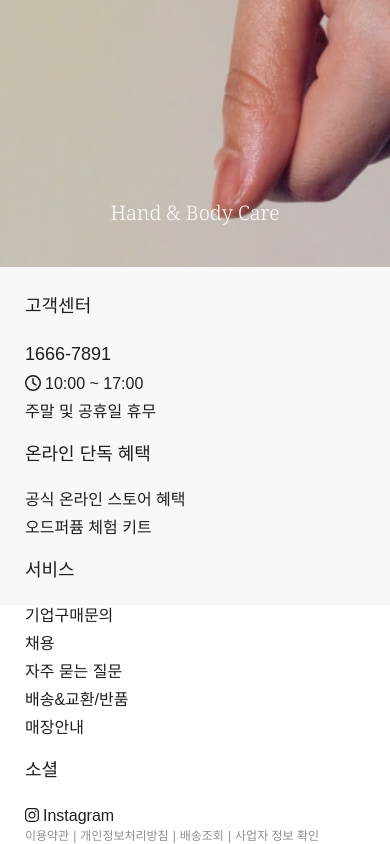
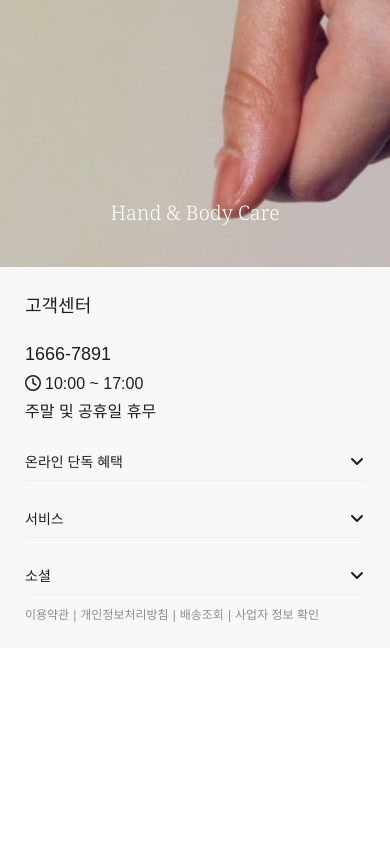
Before and after one commit to yeo-seoyun/non-fiction, a React (Vite) app: page / in a window 390 px wide. Shown: the part 2265-3109 px from the top of the page. After the commit the page ends 2913 px from the top, so only its background shows below. Built offline with nearby package versions, Linux system fonts and the light colour scheme; a web font is replaced by a local one; what pocketbase would draw is missing.

Commit message:
[Design] :   footer UI 수정

```diff
--- a/src/components/organisms/Footer.jsx
+++ b/src/components/organisms/Footer.jsx
@@ -1,11 +1,12 @@
 import { faInstagram } from "@fortawesome/free-brands-svg-icons";
 import { faClock } from "@fortawesome/free-regular-svg-icons";
 import { FontAwesomeIcon } from "@fortawesome/react-fontawesome";
+import Dropdown from "../atom/Dropdown";
 
 function Footer() {
   return (
-    <footer className="bg-gray-300 flex flex-col justify-between p-[1.563rem] w-full h-[30vh] md:h-[25vh] sm:h-[40vh]">
-      <div className="flex flex-wrap gap-y-4 lg:flex-row  sm:flex-col justify-between">
+    <footer className="bg-gray-300 flex flex-col justify-between gap-3 p-[1.563rem] w-full h-[30vh] md:h-auto sm:h-auto ">
+      <div className="flex flex-wrap gap-y-4 lg:flex-row  sm:flex-col justify-between md:hidden sm:hidden">
         <ul>
           <li className="text-lg pb-5">고객센터</li>
           <ul className="flex flex-col gap-1">
@@ -44,6 +45,44 @@ function Footer() {
           </ul>
         </ul>
       </div>
+
+      <div className="lg:hidden flex flex-col gap-5">
+        <ul>
+          <li className="text-lg pb-5">고객센터</li>
+          <ul className="flex flex-col gap-1">
+            <li className="text-lg">1666-7891</li>
+            <li>
+              <FontAwesomeIcon icon={faClock} className="mr-1" />
+              10:00 ~ 17:00
+            </li>
+            <li>주말 및 공휴일 휴무</li>
+          </ul>
+        </ul>
+        <Dropdown title="온라인 단독 혜택">
+          <ul className="flex  flex-col gap-1">
+            <li>공식 온라인 스토어 혜택</li>
+            <li>오드퍼퓸 체험 키트</li>
+          </ul>
+        </Dropdown>
+        <Dropdown title="서비스">
+          <ul className="flex flex-col gap-1">
+            <li>기업구매문의</li>
+            <li>채용</li>
+            <li>자주 묻는 질문</li>
+            <li>배송&교환/반품</li>
+            <li>매장안내</li>
+          </ul>
+        </Dropdown>
+        <Dropdown title="소셜">
+          <ul>
+            <li>
+              <FontAwesomeIcon icon={faInstagram} className="mr-1" />
+              Instagram
+            </li>
+          </ul>
+        </Dropdown>
+      </div>
+
       <div className="text-xs text-gray-100 flex gap-1">
         <a href="none">이용약관</a>
         <span>|</span>
```
